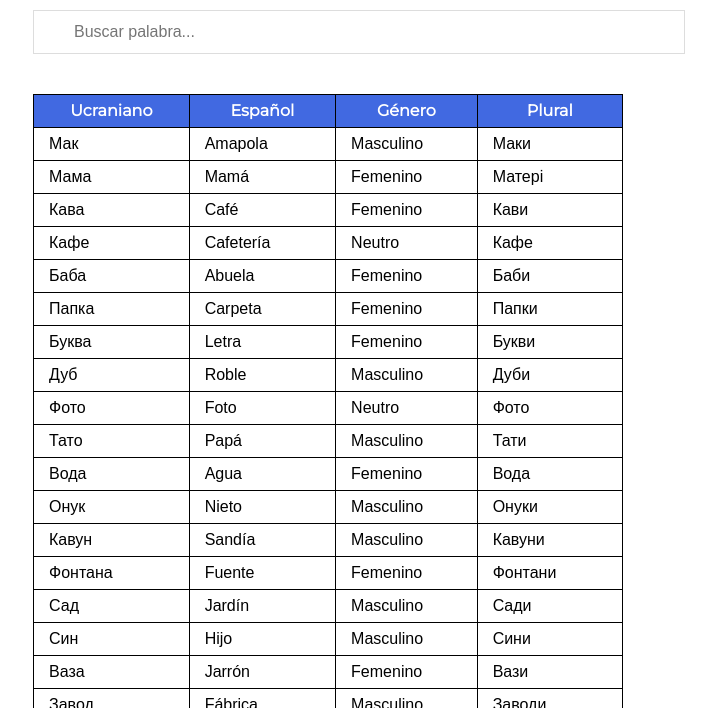
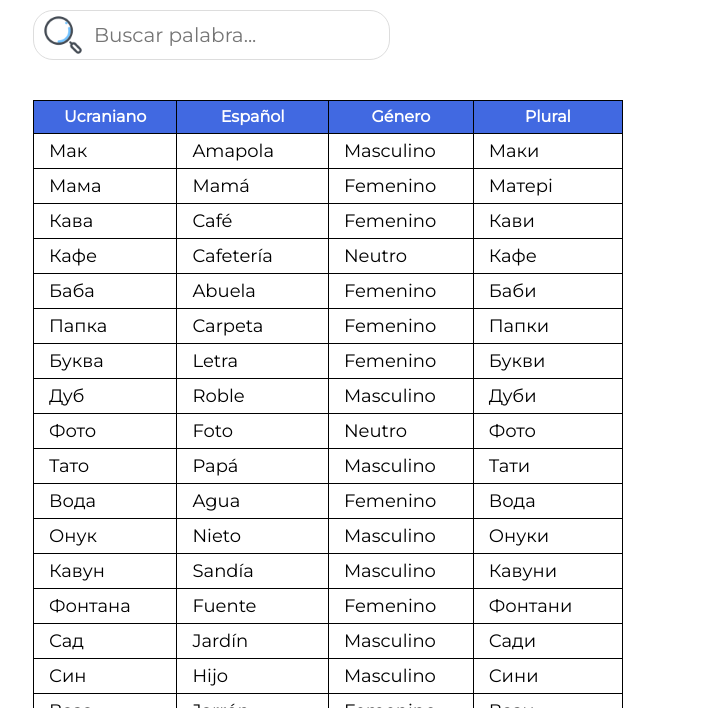
Before and after one commit to Luicha/VocabularioKurs, a plain HTML site: page index.html in a window 1280 px wide. Shown: the part 92-800 px from the top of the page, without its empty margins (17-733 px from the left). Drawn offline with Linux system fonts and the light colour scheme.

Commit message:
Agregado ícono de búsqueda. Cambio de fuente por Montserrat.

```diff
--- a/style.css
+++ b/style.css
@@ -9,14 +9,27 @@ body {
 }
 
 #editText {
-  background-image: url('/css/searchicon.png'); /* Add a search icon to input */
-  background-position: 10px 12px; /* Position the search icon */
+  background-image: url('./img/searchblue.png'); /* Add a search icon to input */
+  background-size: contain; /* Position the search icon */
   background-repeat: no-repeat; /* Do not repeat the icon image */
-  width: 50%; /* Full-width */
-  font-size: 16px; /* Increase font-size */
+  background-position: 5px;
+  width: 25%; /* Full-width */
+  font-size: 20px; /* Increase font-size */
   padding: 12px 20px 12px 40px; /* Add some padding */
   border: 1px solid #ddd; /* Add a grey border */
+  border-radius: 20px;
   margin-top: 16px;
+  text-indent: 20px;
+  font-family: 'Montserrat', sans-serif;
+}
+
+#editText:hover {
+  background: rgba(245, 183, 14, 0.473);
+  background-image: url('./img/searchgreen.png');
+  background-size: contain; /* Position the search icon */
+  background-repeat: no-repeat;
+  background-position: 5px;
+  transition: 400ms;
 }
 
 
@@ -24,6 +37,7 @@ table {
   margin: 40px 0;
   width: 50%;
   border-radius: 5px;
+
 }
 
 th {
@@ -39,10 +53,12 @@ td {
   padding: 8px 15px;
   background: white;
   color: black;
-  font-family: "Poppins", sans-serif;
+  font-family: 'Montserrat', sans-serif;
+  font-size: large;
 }
 
 td:hover{
   /* Add a grey background color to the table header and on hover */
-  background-color: #ddb11fbe;
+  background-color: #ffdb0ede;
+  transition: 400ms;
 }
```
Also changed, not shown: img/searchblue.png (added), img/searchgreen.png (added).
